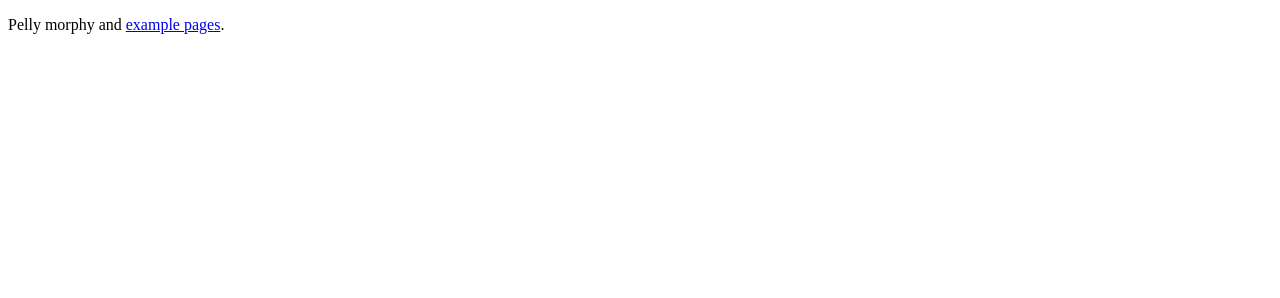
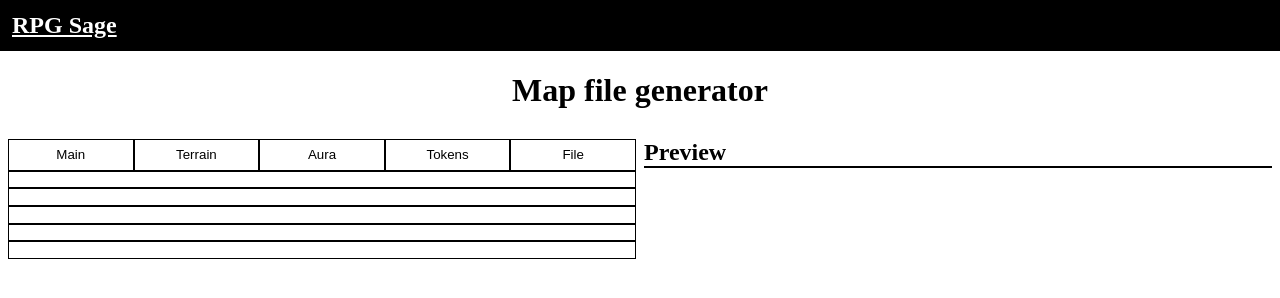
Before and after one commit to GithubNanior/RPG-Sage-map-generator, a website built with webpack: page src/index.html in a window 1280 px wide. Built offline with nearby package versions, Linux system fonts and the light colour scheme.

Commit message:
Feat: Add basic layout and tab functionality

```diff
--- a/src/index.html
+++ b/src/index.html
@@ -6,8 +6,42 @@
         <title>RPG Sage map generator</title>
     </head>
     <body>
-        <p>
-            Pelly morphy and <a href="www.example.com">example pages</a>.
-        </p>
+        <header>
+            <a href="https://rpgsage.io/">RPG Sage</a>
+        </header>
+        <main>
+            <h1>Map file generator</h1>
+            <div id="container">
+                <div>
+                    <div class="tab-button-container" id="tabs">
+                        <button class="tab-button" value="main">Main</button>
+                        <button class="tab-button" value="terrain">Terrain</button>
+                        <button class="tab-button" value="aura">Aura</button>
+                        <button class="tab-button" value="token">Tokens</button>
+                        <button class="tab-button" value="file">File</button>
+                    </div>
+                    <form id="settings-form">
+                        <fieldset id="tab-main">
+                        </fieldset>
+                        <fieldset id="tab-terrain">
+
+                        </fieldset>
+                        <fieldset id="tab-aura">
+
+                        </fieldset>
+                        <fieldset id="tab-token">
+
+                        </fieldset>
+                        <fieldset id="tab-file">
+
+                        </fieldset>
+                    </form>
+                </div>
+                <div>
+                    <h2>Preview</h2>
+                    <div id="preview"></div>
+                </div>
+            </div>
+        </main>
     </body>
 </html>
--- a/src/main.js
+++ b/src/main.js
@@ -1 +1,2 @@
 import ("./styles.css");
+import ("./tabs");
--- a/src/styles.css
+++ b/src/styles.css
@@ -0,0 +1,92 @@
+* {
+    box-sizing: border-box;
+}
+
+body {
+    margin: 0;
+    padding: 0;
+}
+
+header {
+    margin: 0;
+    padding: 1ch;
+
+    background-color: black;
+
+    font-size: x-large;
+    font-weight: bold;
+}
+
+header a {
+    color: white;
+}
+
+#container {
+    padding: 1ch;
+
+    display: grid;
+    grid-template-columns: repeat(2, calc(50% - 0.5ch));
+    column-gap: 1ch;
+}
+
+#preview {
+    border: 1px solid black;
+}
+
+.tab-button-container {
+    display: grid;
+    grid-template: min-content / repeat(auto-fit, minmax(10ch, 1fr));
+}
+
+.tab-button {
+    height: 2rem;
+    border: 1px solid black;
+    background-color: white;
+}
+
+.tab-button:hover {
+    cursor: pointer;
+    scale: 1.1;
+}
+
+.flex {
+    display: flex;
+}
+
+.flex.column {
+    flex-direction: column;
+}
+
+.hidden {
+    display: none;
+}
+
+.gap-10 {
+    gap: 1ch;
+}
+
+h1 {
+    text-align: center;
+}
+
+h2 {
+    margin: 0;
+}
+
+fieldset {
+    border: 1px solid black;
+    margin: 0;
+}
+
+label, input {
+    width: 100%;
+    display: block;
+    padding: 0.5ch;
+    font-size: large;
+}
+
+@media only screen and (max-width: 50rem) {
+    #container {
+        grid-template-columns: 100%;
+    }
+}
--- /dev/null
+++ b/src/tabs.js
@@ -0,0 +1,14 @@
+const tabGroup = document.querySelector("#tabs");
+const tabs = document.querySelectorAll("[id^=\"tab-\"]")
+tabGroup.addEventListener("click", (event) => {
+    for (const tab of tabs) {
+        if (tab.id.endsWith(event.target.value))
+        {
+            tab.classList.remove("hidden");
+        }
+        else
+        {
+            tab.classList.add("hidden");
+        }
+    }
+});
```
